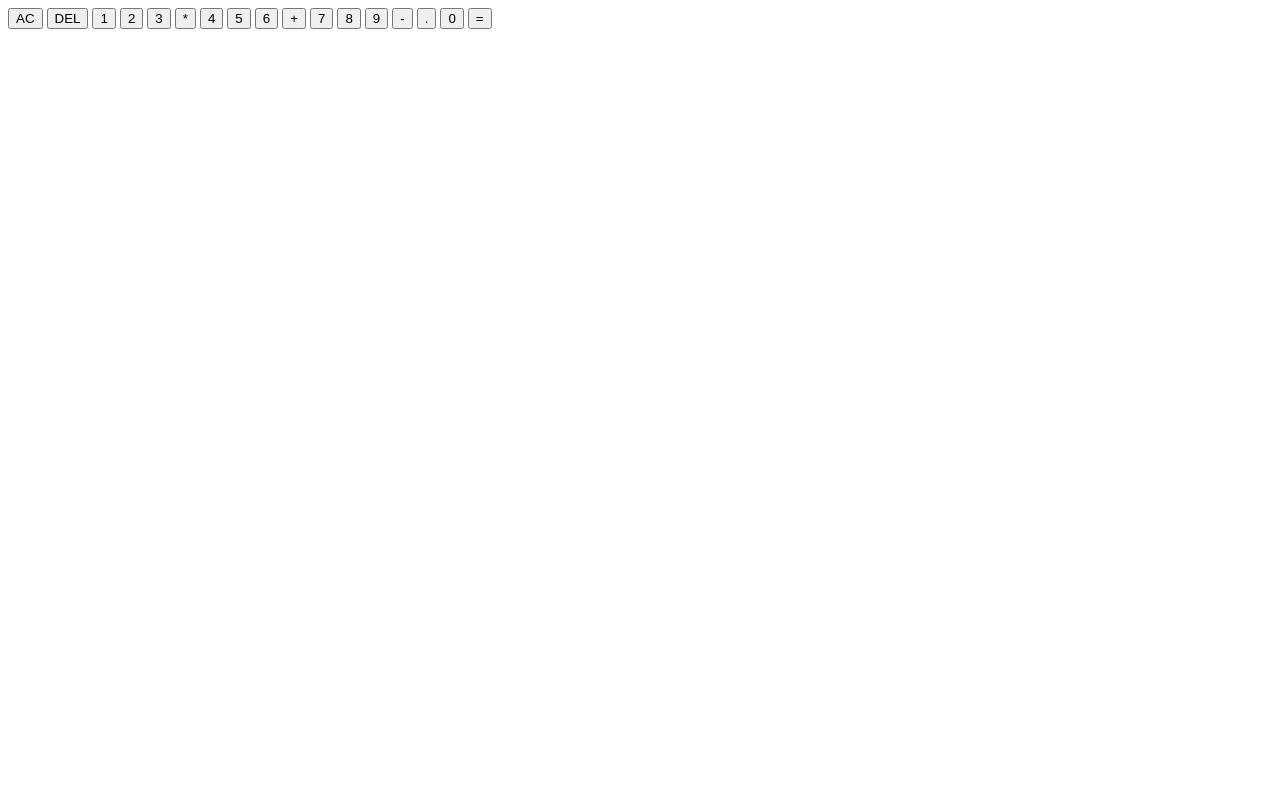
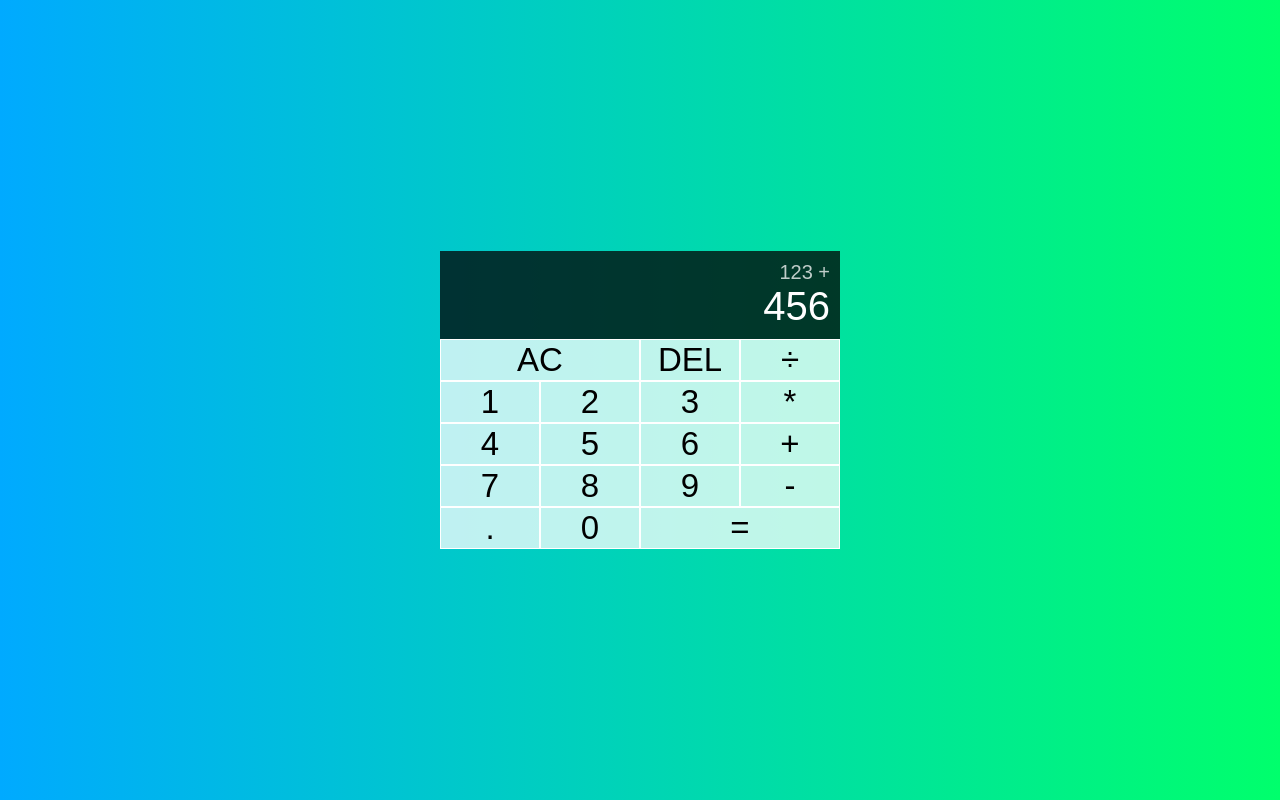
Before and after one commit to Ellie575/vanillajavascript-calculator-app, a plain HTML site: page index.html in a window 1280 px wide. Drawn offline with Linux system fonts and the light colour scheme.

Commit message:
Added styling

```diff
--- a/index.html
+++ b/index.html
@@ -5,17 +5,18 @@
     <meta http-equiv="X-UA-Compatible" content="IE=edge" />
     <meta name="viewport" content="width=device-width, initial-scale=1.0" />
     <title>Calculator</title>
-    <link href="styles.css" rel="stylessheet" />
+    <link href="styles.css" rel="stylesheet" />
     <script src="script.js" defer></script>
   </head>
   <body>
     <div class="calculator-grid">
       <div class="output">
-        <div class="previous-operand"></div>
-        <div class="current-operand"></div>
+        <div class="previous-operand">123 +</div>
+        <div class="current-operand">456</div>
       </div>
       <button class="span-two">AC</button>
       <button>DEL</button>
+      <button>÷</button>
       <button>1</button>
       <button>2</button>
       <button>3</button>
@@ -30,7 +31,7 @@
       <button>-</button>
       <button>.</button>
       <button>0</button>
-      <button>=</button>
+      <button class="span-two">=</button>
     </div>
   </body>
 </html>
--- a/styles.css
+++ b/styles.css
@@ -0,0 +1,60 @@
+*,
+*::before,
+*::after {
+  box-sizing: border-box;
+  font-family: sans-serif;
+  font-weight: normal;
+}
+
+body {
+  padding: 0;
+  margin: 0;
+  background: linear-gradient(to right, #00aaff, #00ff6c);
+}
+
+.calculator-grid {
+  display: grid;
+  justify-content: center;
+  align-content: center;
+  min-height: 100vh;
+  grid-template-columns: repeat(4, 100px);
+  grid-template-rows: minmax(120, auto) repeat(5, 100px);
+}
+
+.calculator-grid > button {
+  cursor: pointer;
+  font-size: 33px;
+  border: 1px solid white;
+  outline: none;
+  background-color: rgba(255, 255, 255, 0.75);
+}
+
+.calculator-grid > button:hover {
+  background-color: rgba(255, 255, 255, 0.9);
+}
+
+.span-two {
+  grid-column: span 2;
+}
+
+.output {
+  grid-column: 1 / -1;
+  background-color: rgba(0, 0, 0, 0.75);
+  display: flex;
+  align-items: flex-end;
+  justify-content: space-around;
+  flex-direction: column;
+  padding: 10px;
+  word-wrap: break-word;
+  word-break: break-all;
+}
+
+.output .previous-operand {
+  color: rgba(255, 255, 255, 0.75);
+  font-size: 20px;
+}
+
+.output .current-operand {
+  color: white;
+  font-size: 40px;
+}
```
